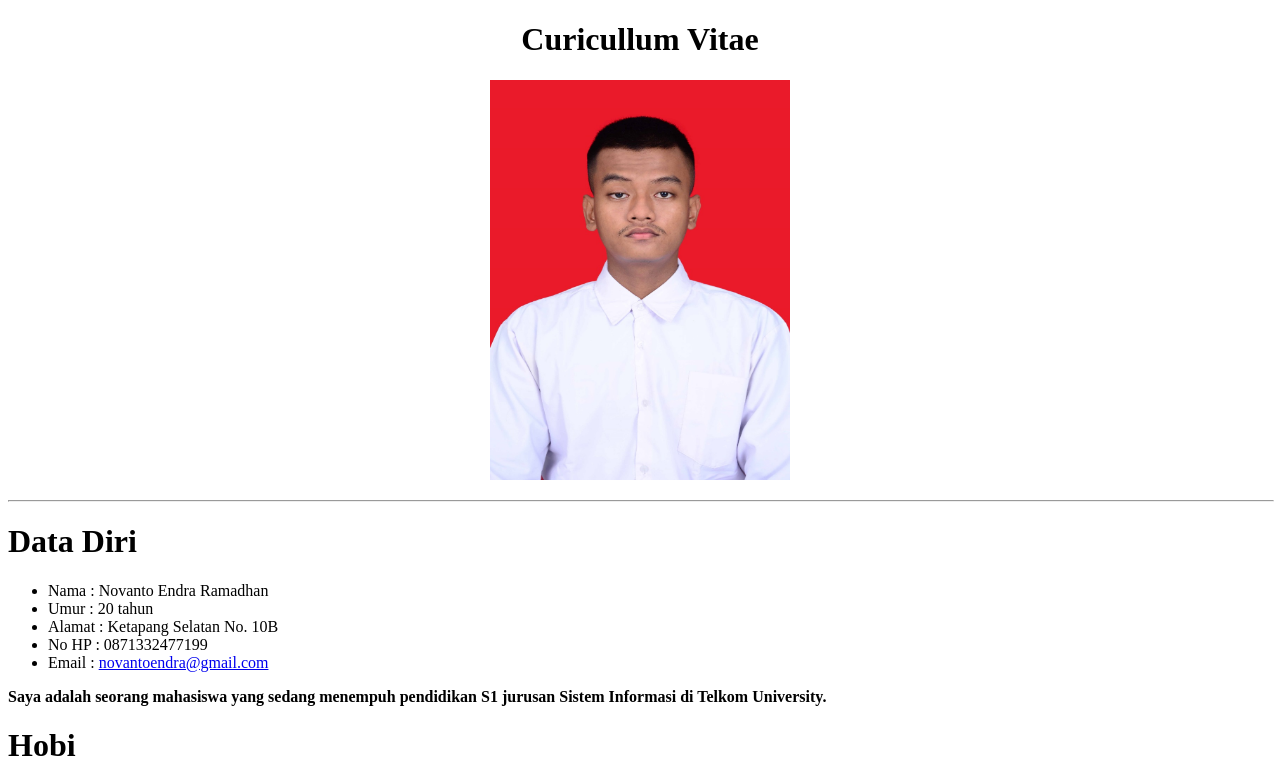
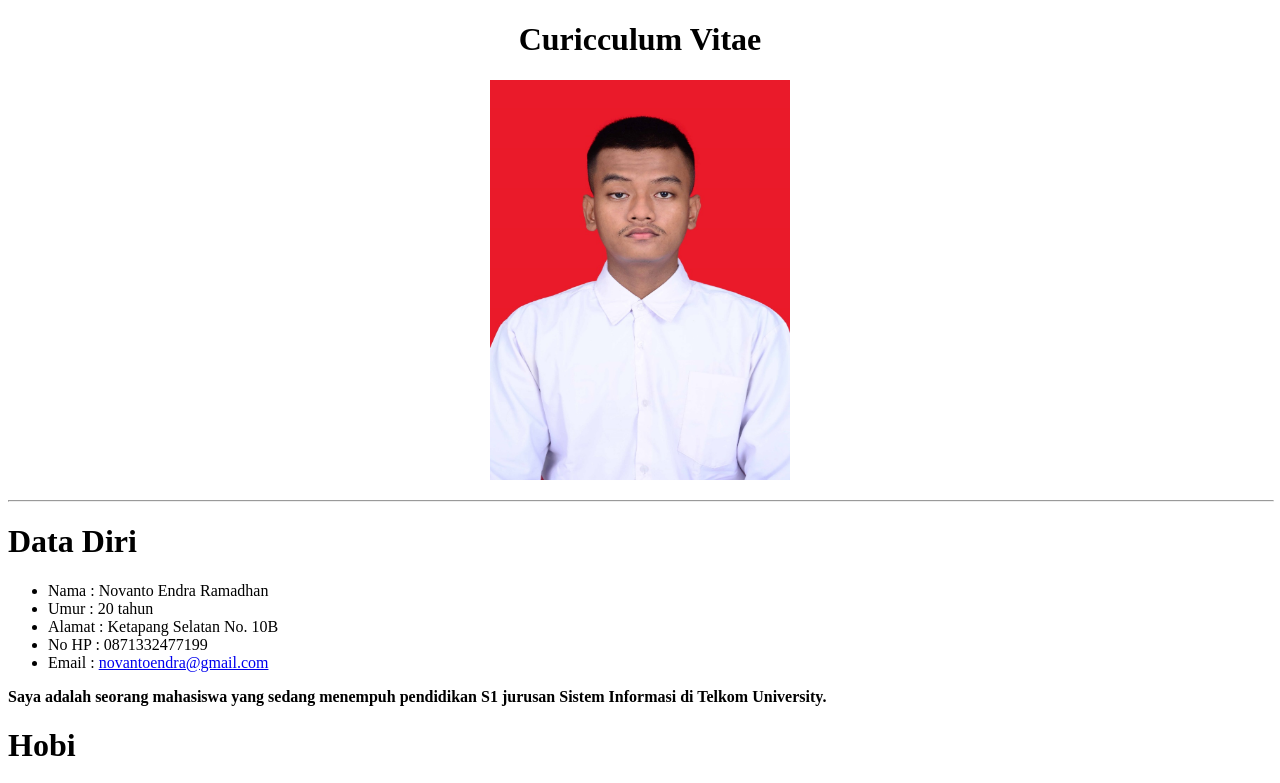
Before and after one commit to nopp12/nopp12.github.io, a plain HTML site: page index.html in a window 1280 px wide. Shown: the top 783 px of the page. Drawn offline with Linux system fonts and the light colour scheme.

Commit message:
index.html

```diff
--- a/index.html
+++ b/index.html
@@ -12,7 +12,7 @@
 }
 </style>
 <body>
-    <h1> <center>Curicullum Vitae</center></h1 >
+    <h1> <center>Curicculum Vitae</center></h1 >
     <p style="text-align: center;">
     <img src="WhatsApp Image 2024-09-20 at 19.33.19_d288e8f9.jpg" alt="foto novan" class="center" height="400" width="300">
     </p>
```
